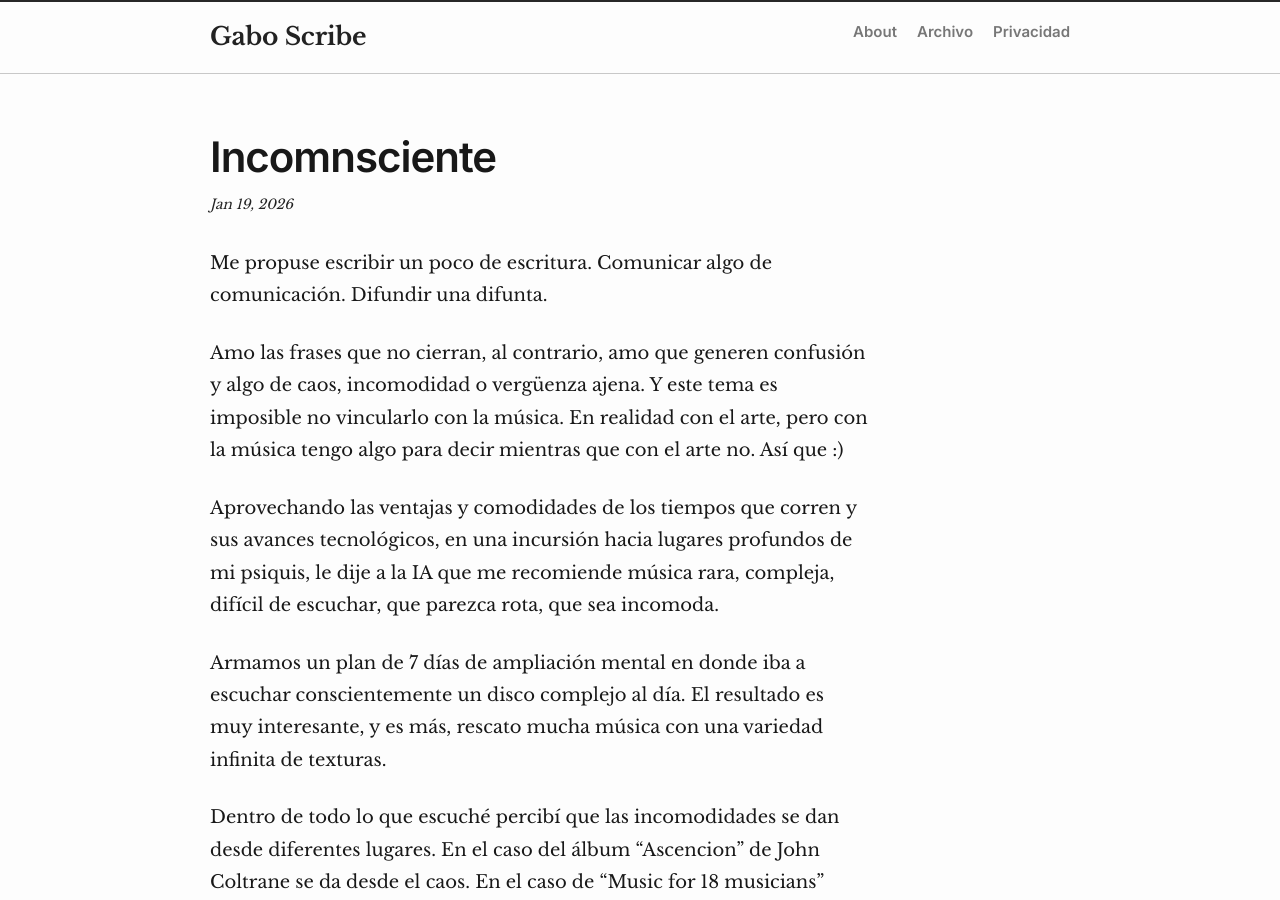
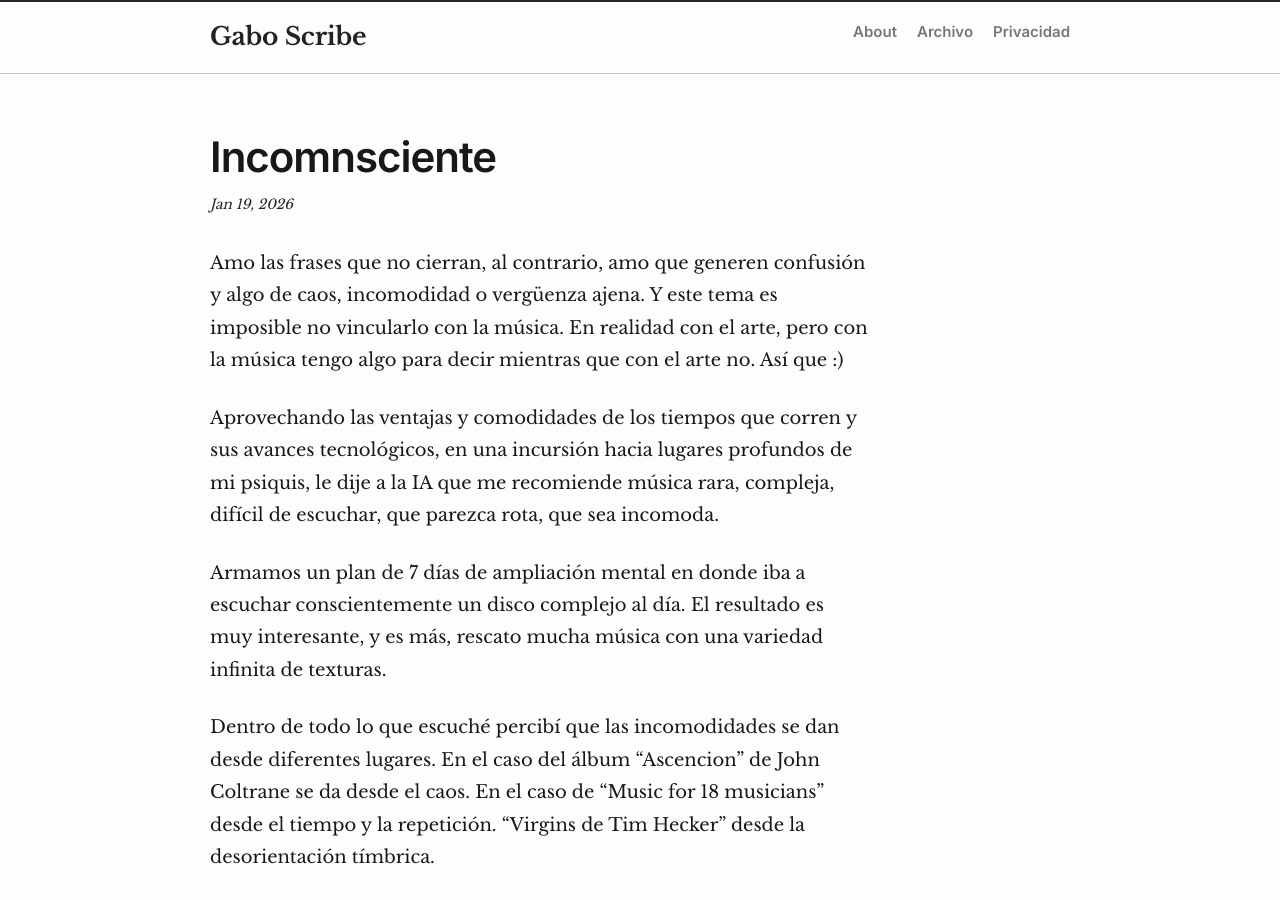
Before and after one commit to gsplay/blog, a Jekyll site: the page built from _posts/2026-01-19-incomnsciente.markdown, in a window 1280 px wide and 900 px high. Built offline with Jekyll 4.4.1, drawn with Linux system fonts in a browser that asks for light colours.

Commit message:
correccion

```diff
--- a/_posts/2026-01-19-incomnsciente.markdown
+++ b/_posts/2026-01-19-incomnsciente.markdown
@@ -4,8 +4,6 @@ title:  "Incomnsciente"
 date:   2026-01-19 16:10:00 -0300
 categories: blog
 ---
-Me propuse escribir un poco de escritura. Comunicar algo de comunicación. Difundir una difunta.
-
 Amo las frases que no cierran, al contrario, amo que generen confusión y algo de caos, incomodidad o vergüenza ajena. Y este tema es imposible no vincularlo con la música. En realidad con el arte, pero con la música tengo algo para decir mientras que con el arte no. Así que :)
 
 Aprovechando las ventajas y comodidades de los tiempos que corren y sus avances tecnológicos, en una incursión hacia lugares profundos de mi psiquis, le dije a la IA que me recomiende música rara, compleja, difícil de escuchar, que parezca rota, que sea incomoda.
```
